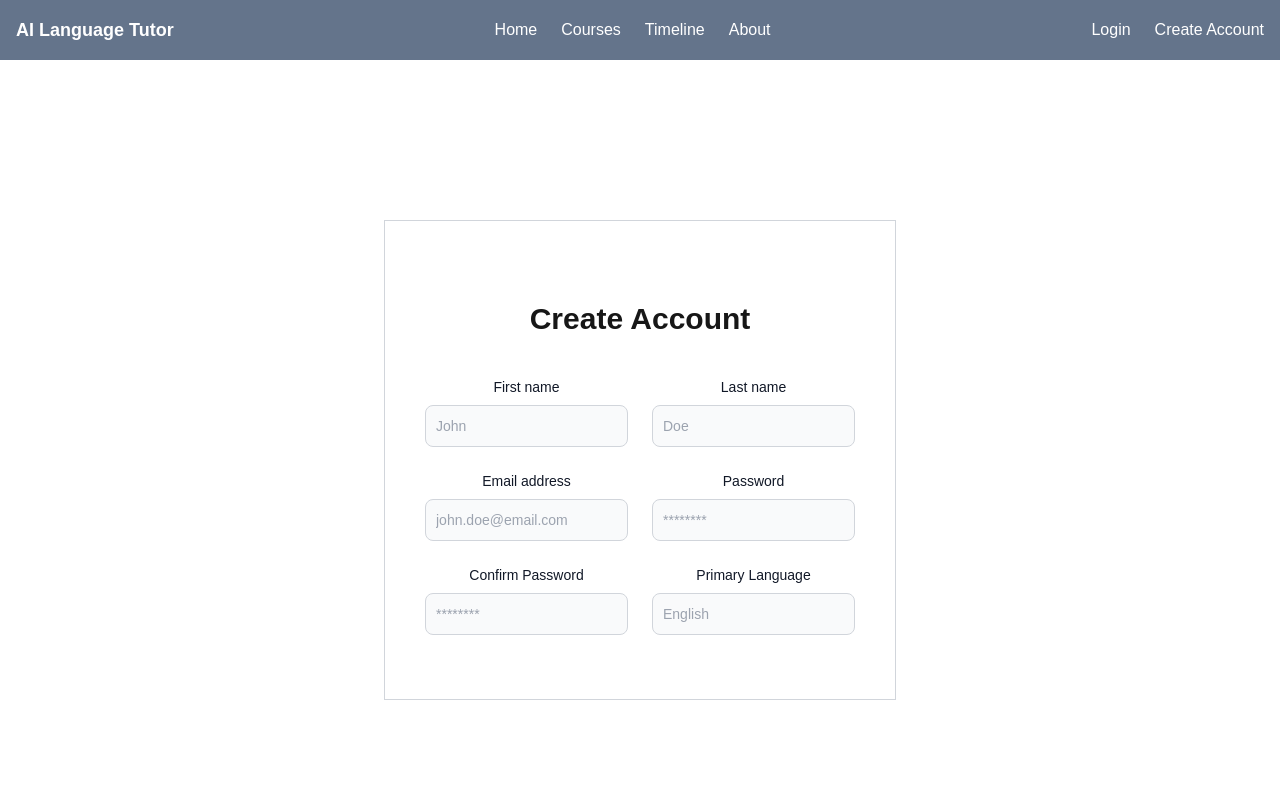
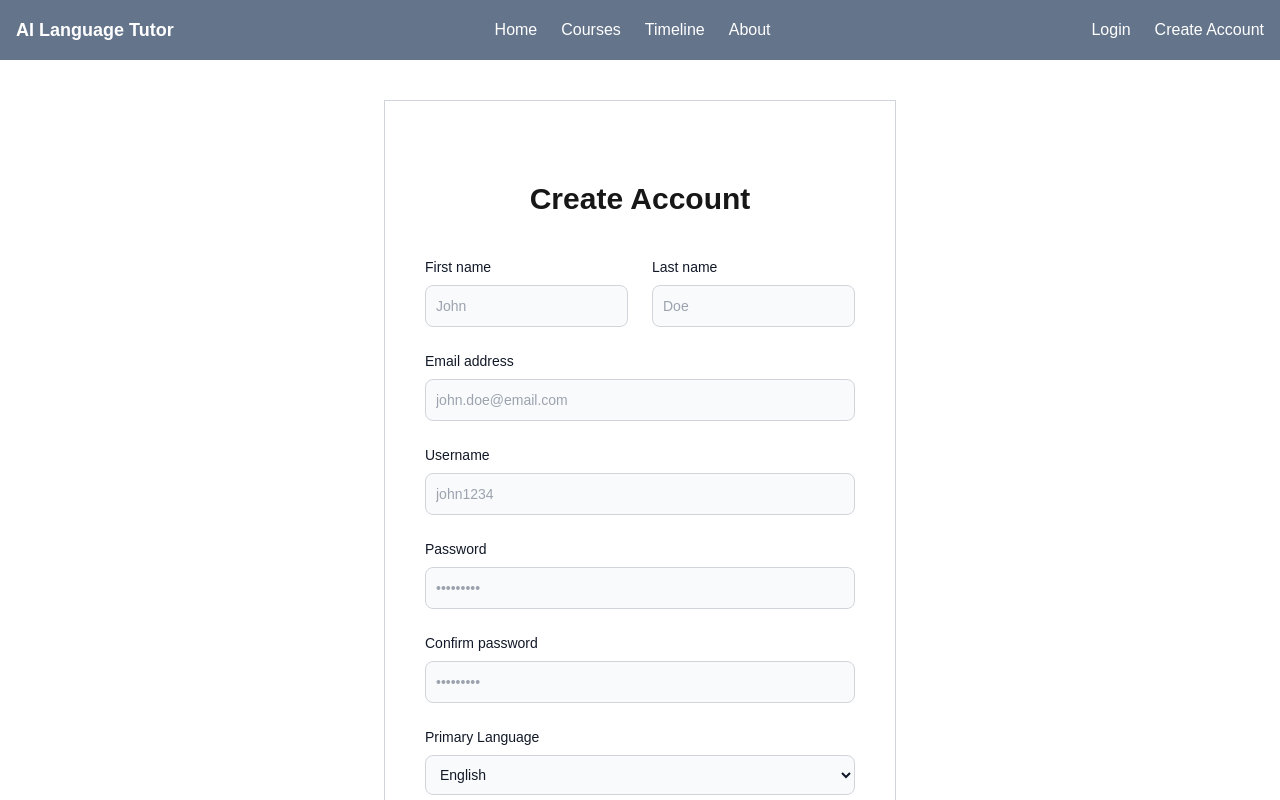
Before and after one commit to bryan-melo/ai-language-tutor-frontend, a Next.js app in the folder frontend/: page /signup in a window 1280 px wide. Shown: the top 800 px of the page. Built offline with nearby package versions, Linux system fonts and the light colour scheme.

Commit message:
Create Account page UI completed

```diff
--- a/frontend/src/app/signup/page.js
+++ b/frontend/src/app/signup/page.js
@@ -2,102 +2,127 @@ export default function Page() {
   return (
     <main className="flex min-h-screen items-center justify-center p-5 md:p-10">
       <div className="border border-gray-300 p-10 text-center">
-        <div>
-          <h1 className="text-2xl md:text-3xl font-bold text-center p-10">Create Account</h1>
-        </div>
-        <form>
-          <div class="grid gap-6 mb-6 md:grid-cols-2">
+        <h1 className="text-2xl md:text-3xl font-bold text-center p-10">
+          Create Account
+        </h1>
+        <form className="text-left">
+          <div className="grid gap-6 mb-6 md:grid-cols-2">
             <div>
               <label
-                for="first_name"
-                class="block mb-2 text-sm font-medium text-gray-900 dark:text-white"
+                htmlFor="first_name"
+                className="block mb-2 text-sm font-medium text-gray-900 dark:text-white"
               >
                 First name
               </label>
               <input
                 type="text"
                 id="first_name"
-                class="bg-gray-50 border border-gray-300 text-gray-900 text-sm rounded-lg focus:ring-blue-500 focus:border-blue-500 block w-full p-2.5 dark:bg-gray-700 dark:border-gray-600 dark:placeholder-gray-400 dark:text-white dark:focus:ring-blue-500 dark:focus:border-blue-500"
+                className="bg-gray-50 border border-gray-300 text-gray-900 text-sm rounded-lg focus:ring-blue-500 focus:border-blue-500 block w-full p-2.5 dark:bg-gray-700 dark:border-gray-600 dark:placeholder-gray-400 dark:text-white dark:focus:ring-blue-500 dark:focus:border-blue-500"
                 placeholder="John"
                 required
               />
             </div>
             <div>
               <label
-                for="last_name"
-                class="block mb-2 text-sm font-medium text-gray-900 dark:text-white"
+                htmlFor="last_name"
+                className="block mb-2 text-sm font-medium text-gray-900 dark:text-white"
               >
                 Last name
               </label>
               <input
                 type="text"
-                id="first_name"
-                class="bg-gray-50 border border-gray-300 text-gray-900 text-sm rounded-lg focus:ring-blue-500 focus:border-blue-500 block w-full p-2.5 dark:bg-gray-700 dark:border-gray-600 dark:placeholder-gray-400 dark:text-white dark:focus:ring-blue-500 dark:focus:border-blue-500"
+                id="last_name"
+                className="bg-gray-50 border border-gray-300 text-gray-900 text-sm rounded-lg focus:ring-blue-500 focus:border-blue-500 block w-full p-2.5 dark:bg-gray-700 dark:border-gray-600 dark:placeholder-gray-400 dark:text-white dark:focus:ring-blue-500 dark:focus:border-blue-500"
                 placeholder="Doe"
+                required
+              />
+            </div>
+          </div>
+          <div className="mb-6">
+            <label
+              htmlFor="email_address"
+              className="block mb-2 text-sm font-medium text-gray-900 dark:text-white"
+            >
+              Email address
+            </label>
+            <input
+              type="email"
+              id="email_address"
+              className="bg-gray-50 border border-gray-300 text-gray-900 text-sm rounded-lg focus:ring-blue-500 focus:border-blue-500 block w-full p-2.5 dark:bg-gray-700 dark:border-gray-600 dark:placeholder-gray-400 dark:text-white dark:focus:ring-blue-500 dark:focus:border-blue-500"
+              placeholder="john.doe@email.com"
+              required
+            />
+          </div>
+          <div className="mb-6">
+            <label
+              htmlFor="username"
+              className="block mb-2 text-sm font-medium text-gray-900 dark:text-white"
+            >
+              Username
+            </label>
+            <input
+              type="text"
+              id="username"
+              className="bg-gray-50 border border-gray-300 text-gray-900 text-sm rounded-lg focus:ring-blue-500 focus:border-blue-500 block w-full p-2.5 dark:bg-gray-700 dark:border-gray-600 dark:placeholder-gray-400 dark:text-white dark:focus:ring-blue-500 dark:focus:border-blue-500"
+              placeholder="john1234"
+              required
+            />
+          </div>
+          <div className="mb-6">
+            <label
+              htmlFor="password"
+              className="block mb-2 text-sm font-medium text-gray-900 dark:text-white"
+            >
+              Password
+            </label>
+            <input
+              type="password"
+              id="password"
+              className="bg-gray-50 border border-gray-300 text-gray-900 text-sm rounded-lg focus:ring-blue-500 focus:border-blue-500 block w-full p-2.5 dark:bg-gray-700 dark:border-gray-600 dark:placeholder-gray-400 dark:text-white dark:focus:ring-blue-500 dark:focus:border-blue-500"
+              placeholder="•••••••••"
+              required
+            />
+          </div>
+          <div className="mb-6">
+            <label
+              htmlFor="confirm_password"
+              className="block mb-2 text-sm font-medium text-gray-900 dark:text-white"
+            >
+              Confirm password
+            </label>
+            <input
+              type="password"
+              id="confirm_password"
+              className="bg-gray-50 border border-gray-300 text-gray-900 text-sm rounded-lg focus:ring-blue-500 focus:border-blue-500 block w-full p-2.5 dark:bg-gray-700 dark:border-gray-600 dark:placeholder-gray-400 dark:text-white dark:focus:ring-blue-500 dark:focus:border-blue-500"
+              placeholder="•••••••••"
               required
             />
           </div>
           <div>
             <label
-                for="email_address"
-                class="block mb-2 text-sm font-medium text-gray-900 dark:text-white"
-              >
-                Email address
-              </label>
-              <input
-                type="text"
-                id="email_address"
-                class="bg-gray-50 border border-gray-300 text-gray-900 text-sm rounded-lg focus:ring-blue-500 focus:border-blue-500 block w-full p-2.5 dark:bg-gray-700 dark:border-gray-600 dark:placeholder-gray-400 dark:text-white dark:focus:ring-blue-500 dark:focus:border-blue-500"
-                placeholder="john.doe@email.com"
-                required
-              />
-            </div>
-            <div>
-              <label
-                for="password"
-                class="block mb-2 text-sm font-medium text-gray-900 dark:text-white"
-              >
-                Password
-              </label>
-              <input
-                type="text"
-                id="password"
-                class="bg-gray-50 border border-gray-300 text-gray-900 text-sm rounded-lg focus:ring-blue-500 focus:border-blue-500 block w-full p-2.5 dark:bg-gray-700 dark:border-gray-600 dark:placeholder-gray-400 dark:text-white dark:focus:ring-blue-500 dark:focus:border-blue-500"
-                placeholder="********"
-                required
-              />
-            </div>
-            <div>
-              <label
-                for="confirm_password"
-                class="block mb-2 text-sm font-medium text-gray-900 dark:text-white"
-              >
-                Confirm Password
-              </label>
-              <input
-                type="text"
-                id="confirm_password"
-                class="bg-gray-50 border border-gray-300 text-gray-900 text-sm rounded-lg focus:ring-blue-500 focus:border-blue-500 block w-full p-2.5 dark:bg-gray-700 dark:border-gray-600 dark:placeholder-gray-400 dark:text-white dark:focus:ring-blue-500 dark:focus:border-blue-500"
-                placeholder="********"
-                required
-              />
-            </div>
-            <div>
-              <label
-                for="primary_language"
-                class="block mb-2 text-sm font-medium text-gray-900 dark:text-white"
+              htmlFor="primary_language"
+              className="block mb-2 text-sm font-medium text-gray-900 dark:text-white"
             >
               Primary Language
             </label>
-              <input
-                type="text"
+            <select
               id="primary_language"
-                class="bg-gray-50 border border-gray-300 text-gray-900 text-sm rounded-lg focus:ring-blue-500 focus:border-blue-500 block w-full p-2.5 dark:bg-gray-700 dark:border-gray-600 dark:placeholder-gray-400 dark:text-white dark:focus:ring-blue-500 dark:focus:border-blue-500"
-                placeholder="English"
+              className="bg-gray-50 border border-gray-300 text-gray-900 text-sm rounded-lg focus:ring-blue-500 focus:border-blue-500 block w-full p-2.5 dark:bg-gray-700 dark:border-gray-600 dark:placeholder-gray-400 dark:text-white dark:focus:ring-blue-500 dark:focus:border-blue-500"
               required
-              />
+            >
+              <option value="English">English</option>
+              <option value="Spanish">Spanish</option>
+              <option value="French">French</option>
+              <option value="German">German</option>
+              <option value="Chinese">Chinese</option>
+            </select>
           </div>
-          </div>
+          <button
+            type="submit"
+            className="text-white bg-blue-700 hover:bg-blue-800 focus:outline-none focus:ring-blue-300 font-medium rounded-lg text-sm w-full sm:w-auto px-5 py-2.5 text-center dark:bg-blue-600 dark:hover:bg-blue-700 dark:focus:ring-blue-800 mt-5"
+          >
+            Submit
+          </button>
         </form>
       </div>
     </main>
```
Lines whose indentation alone changed are shown as unchanged.
